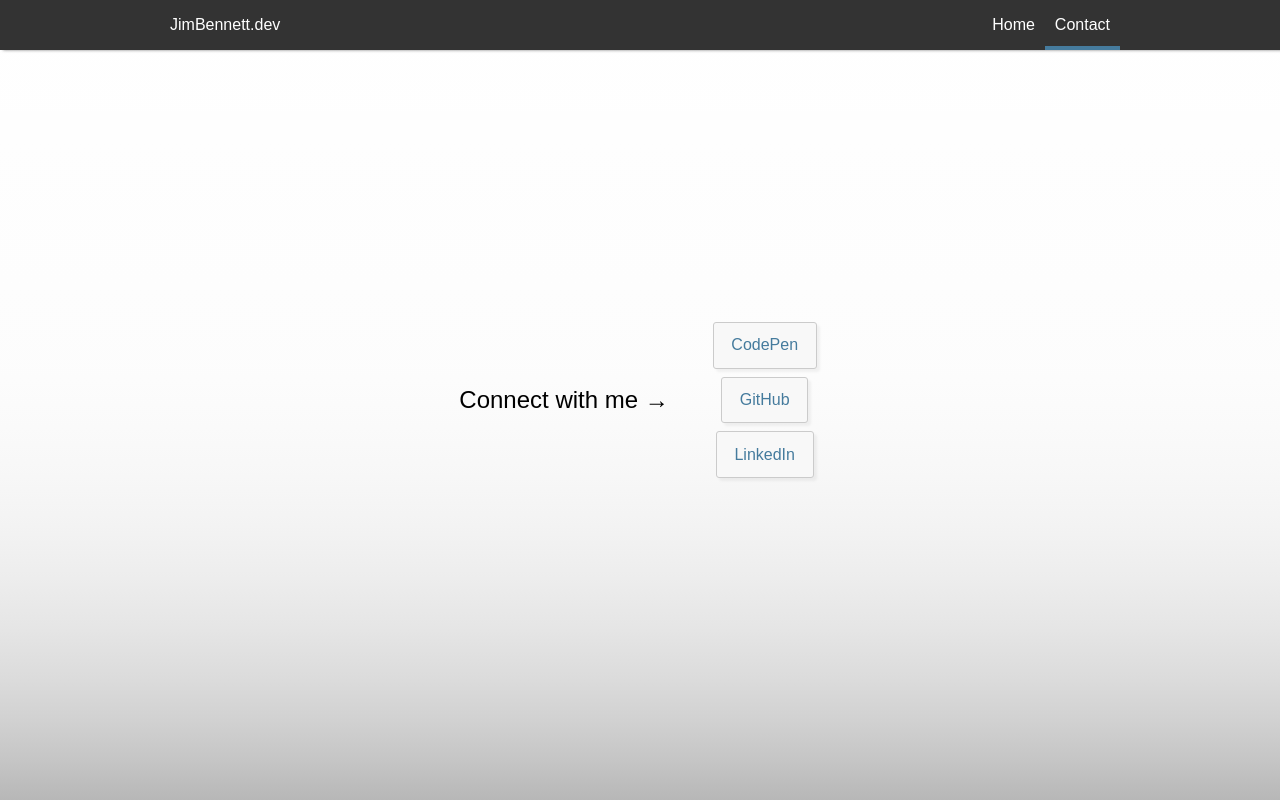
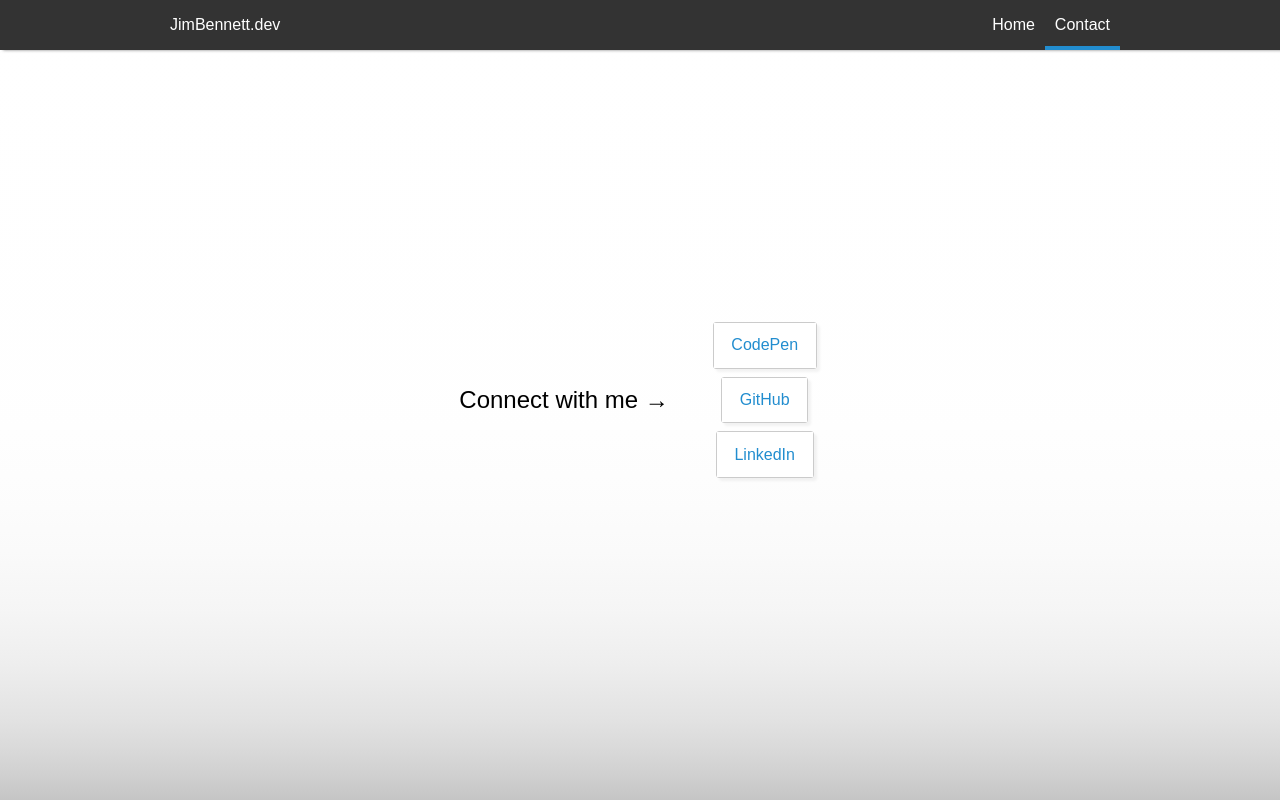
Before and after one commit to resonantdoghouse/jimbennett.dev, a React (Vite) app: page /contact in a window 1280 px wide. Built offline with nearby package versions, Linux system fonts and the light colour scheme.

Commit message:
testing visual regression

```diff
--- a/src/index.scss
+++ b/src/index.scss
@@ -6,8 +6,8 @@
 
 :root {
   --color-primary: rgb(52, 78, 65);
-  --color-primary--accent: rgb(0, 111, 50);
-  --color-secondary: rgb(69, 123, 157);
+  --color-primary--accent: rgb(0, 221, 100);
+  --color-secondary: rgb(34, 141, 207);
   --color-dark: rgb(0, 0, 0);
   --color-light: rgb(255, 255, 255);
 }
--- a/src/pages/ContactPage/ContactPage.scss
+++ b/src/pages/ContactPage/ContactPage.scss
@@ -1,7 +1,7 @@
-@use '../../styles/mixins.scss';
+@use "../../styles/mixins.scss";
 
 .ContactPage {
-  background: linear-gradient(rgba(255, 255, 255, 1), 85%, rgba(0, 0, 0, 0.1));
+  background: linear-gradient(rgba(255, 255, 255, 1), 90%, rgb(197, 197, 197));
   width: 100%;
   @include mixins.flex(row, center, center);
 }
@@ -25,6 +25,7 @@
   &__link {
     padding: 0.7rem 1.1rem;
     text-decoration: none;
+    background: var(--color-light);
     color: var(--color-secondary);
   }
 }
--- a/src/pages/HomePage/HomePage.scss
+++ b/src/pages/HomePage/HomePage.scss
@@ -1,6 +1,7 @@
 @use '../../styles/mixins.scss';
 
 .HomePage {
+  background: linear-gradient(rgba(255, 255, 255, 1), 90%, rgb(197, 197, 197));
 }
 
 .overlay {
```
